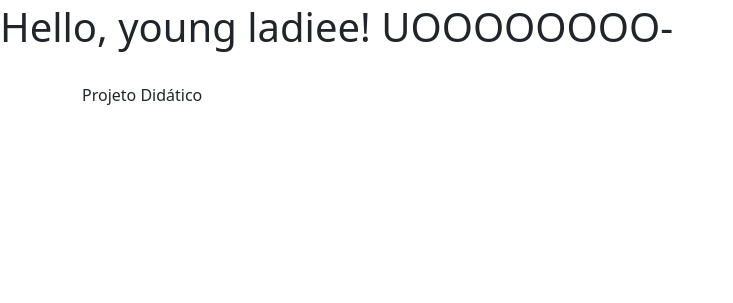
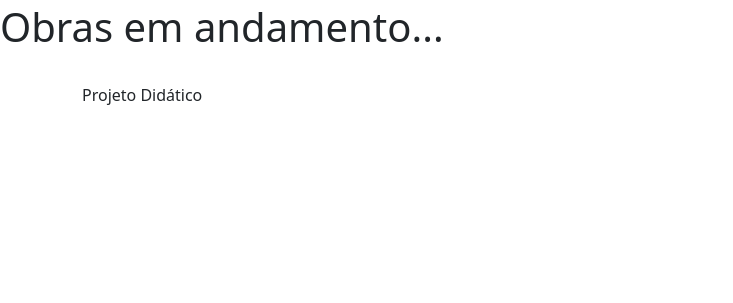
Before and after one commit to Grabiz1020/Curso-PythonIntermediario, a Django app: page /lista_livro in a window 1280 px wide. Shown: the part 53-356 px from the top of the page, without its empty margins (0-733 px from the left). Run offline with Django 5.2, Linux system fonts and the light colour scheme; some libraries are stand-ins or nearby versions.

Commit message:
Ficou assim na aula do dia 26 do 10

```diff
--- a/mysite/app1/templates/app1/lista_livro.html
+++ b/mysite/app1/templates/app1/lista_livro.html
@@ -4,9 +4,6 @@
 
 {% block content %}
 
-<h1>
-    Hello, young ladiee!
-    UOOOOOOOO-
-</h1>
+<h1>Obras em andamento...</h1>
 
 {% endblock %}
```
Also changed, not shown: mysite/db.sqlite3.
